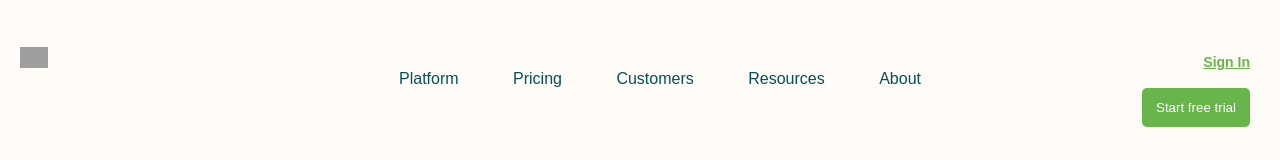
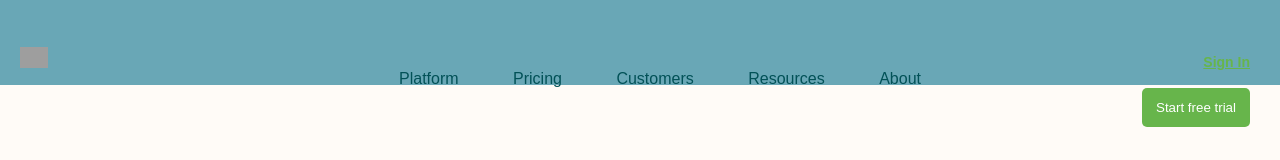
Before and after one commit to xFlameLiq/frontend, a plain HTML site: page index.html in a window 1280 px wide. Shown: the top 160 px of the page. Drawn offline with Linux system fonts and the light colour scheme; grey boxes are pictures that could not be loaded.

Commit message:
Cambiar backgroundColor

```diff
--- a/styles.css
+++ b/styles.css
@@ -28,7 +28,7 @@ button {
     top: 0;
     left: 0;
     right: 0;
-    background-color: #fffbf7;
+    background-color: #69a7b6;
   }
 
 .header > * {
```
